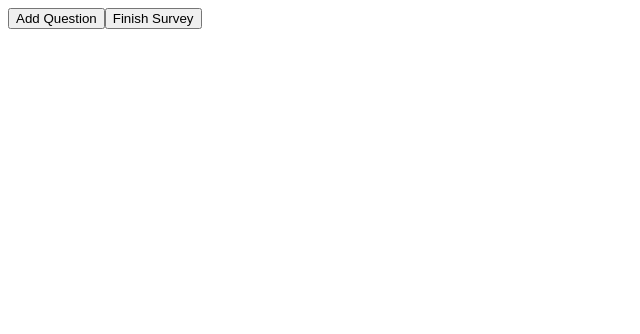
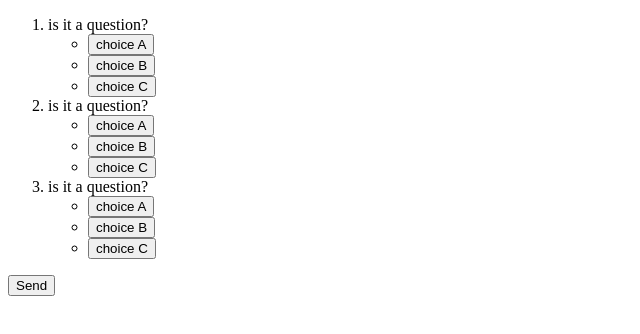
Before and after one commit to ro-ll-bot/survey-generator, a React (Create React App) app: page / in a window 1280 px wide. Shown: the top 334 px of the page, without its empty margins (0-640 px from the left). Built offline with nearby package versions, Linux system fonts and the light colour scheme.

Commit message:
Added QuestionList component

```diff
--- a/src/app/list/Survey.tsx
+++ b/src/app/list/Survey.tsx
@@ -1,9 +1,104 @@
-import React from 'react';
+import React, { useState } from 'react';
+
+
+interface Question {
+  id: number,
+  content: string,
+  choices: Choice[]
+}
+
+interface Choice {
+  id: number,
+  content: string,
+  type?: string,
+  rate?: number
+}
 
 function Survey() {
+  const questionList: Question[] = [
+    {
+      id: 1,
+      content: "is it a question?",
+      choices: [
+        {
+          id: 1,
+          content: "choice A",
+          rate: 10
+        },
+        {
+          id: 2,
+          content: "choice B",
+          rate: 5
+        },
+        {
+          id: 3,
+          content: "choice C"
+        }
+      ]
+    },
+    {
+      id: 2,
+      content: "is it a question?",
+      choices: [
+        {
+          id: 1,
+          content: "choice A",
+          rate: 10
+        },
+        {
+          id: 2,
+          content: "choice B",
+          rate: 5
+        },
+        {
+          id: 3,
+          content: "choice C"
+        }
+      ]
+    },
+    {
+      id: 3,
+      content: "is it a question?",
+      choices: [
+        {
+          id: 1,
+          content: "choice A",
+          rate: 10
+        },
+        {
+          id: 2,
+          content: "choice B",
+          rate: 5
+        },
+        {
+          id: 3,
+          content: "choice C"
+        }
+      ]
+    }
+  ]
+
+  const [questions, setQuestions] = useState(questionList);
+
   return (
     <div>
-      survey page
+      <ol>
+        {questions.map((question) => (
+          <li>
+            {question.content}
+            <ul>
+              {question.choices.map((choice) => (
+                <li>
+                  <button>
+                  {choice.content}
+                  </button>
+                </li>
+              ))}
+            </ul>
+          </li>
+        ))}
+      </ol>
+      <button>Send</button>
     </div>
   )
 }
--- a/src/index.tsx
+++ b/src/index.tsx
@@ -1,12 +1,12 @@
 import React from 'react';
 import ReactDOM from 'react-dom';
-
+import Survey from './app/list/Survey';
 import ExamGeneratorView from './components/survey/Survey';
 import reportWebVitals from './reportWebVitals';
 
 ReactDOM.render(
   <React.StrictMode>
-    <ExamGeneratorView />
+    <Survey />
   </React.StrictMode>,
   document.getElementById('root')
 );
```
